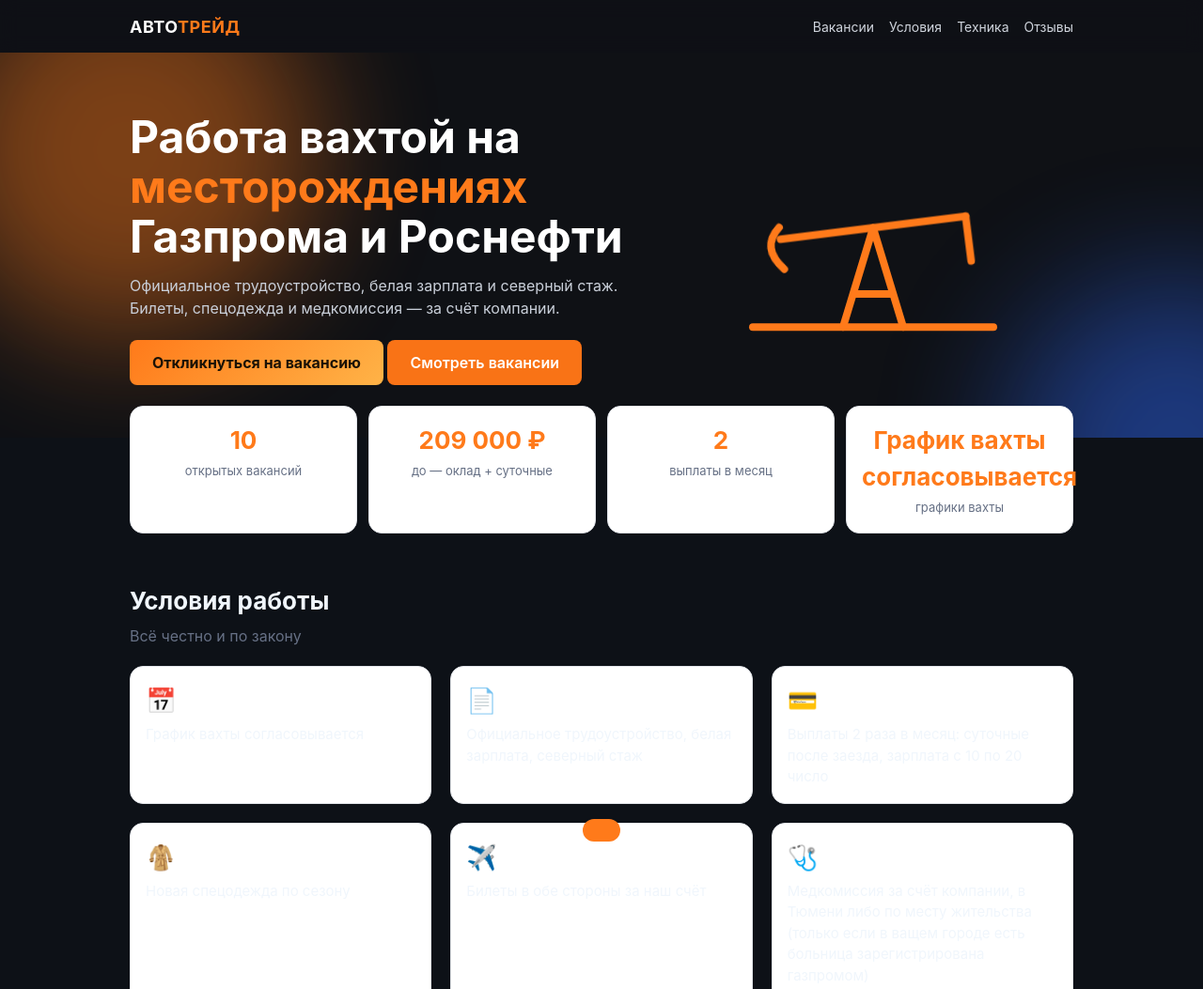
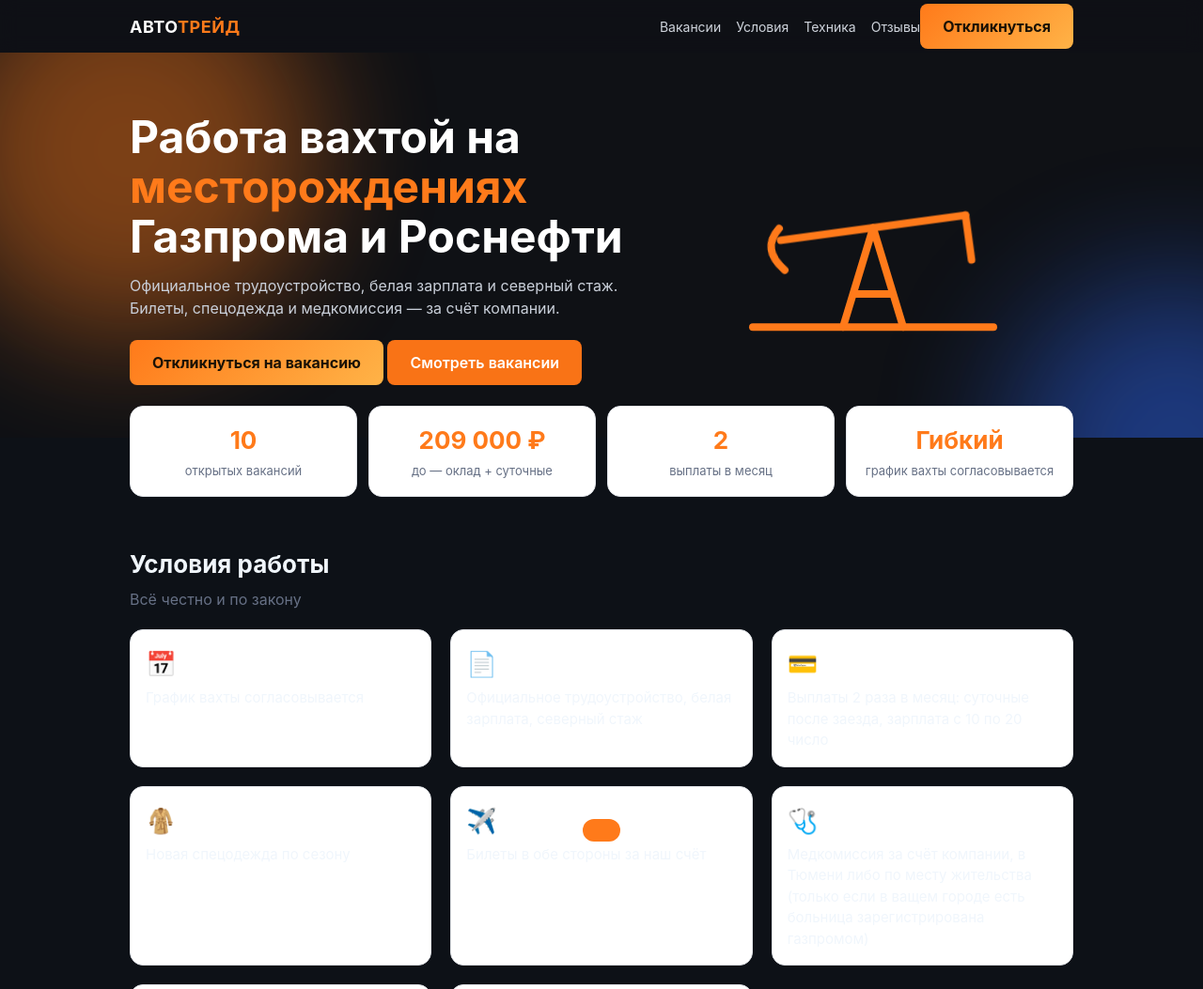
Before and after one commit to sosubb2-cpu/autotrade, a plain HTML site: page site/index.html in a window 1280 px wide. Shown: the top 1053 px of the page at 94% size. Drawn offline with Linux system fonts and the light colour scheme; no server answers.

Commit message:
Update index.html

```diff
--- a/site/index.html
+++ b/site/index.html
@@ -8,8 +8,7 @@
 </head>
 <body>
 <div id="pr"></div>
-    <nav>
-        <div class="w"><b>АВТО<i>ТРЕЙД</i></b><div><a href="#vac">Вакансии</a><a href="#cond">Условия</a><a href="#fleet">Техника</a><a href="#rev">Отзывы</a></div></div></nav>
+<nav><div class="w"><b>АВТО<i>ТРЕЙД</i></b><div><a href="#vac">Вакансии</a><a href="#cond">Условия</a><a href="#fleet">Техника</a><a href="#rev">Отзывы</a><button class="btn p sm" data-apply="">Откликнуться</button></div></div></nav>
 
 <section class="hero"><div class="blob b1"></div><div class="blob b2"></div>
 <div class="w"><div>
@@ -24,7 +23,7 @@
 <div class="st"><b data-n="10">0</b><span>открытых вакансий</span></div>
 <div class="st"><b data-n="209000" data-s=" ₽">0</b><span>до — оклад + суточные</span></div>
 <div class="st"><b data-n="2">0</b><span>выплаты в месяц</span></div>
-<div class="st"><b>График вахты согласовывается</b><span>графики вахты</span></div>
+<div class="st"><b>Гибкий</b><span>график вахты согласовывается</span></div>
 </div>
 
 <h2 class="reveal" id="cond">Условия работы</h2><p class="sub">Всё честно и по закону</p>
@@ -35,7 +34,7 @@
 <div class="step reveal"><b>Отклик</b><br><span class="mu">Оставьте заявку на сайте</span></div>
 <div class="step reveal"><b>Звонок специалиста по подбору персонала</b><br><span class="mu">Обсудим вакансию и график</span></div>
 <div class="step reveal"><b>Звонок вам от транспортного отдела</b><br><span class="mu">Для согласования</span></div>
-<div class="step reveal"><b>Медкомиссия</b><br></div>
+<div class="step reveal"><b>Медкомиссия</b></div>
 <div class="step reveal"><b>Заезд на вахту</b><br><span class="mu">Билеты и спецодежда от нас</span></div>
 </div>
 
```
Lines whose indentation alone changed are shown as unchanged.
